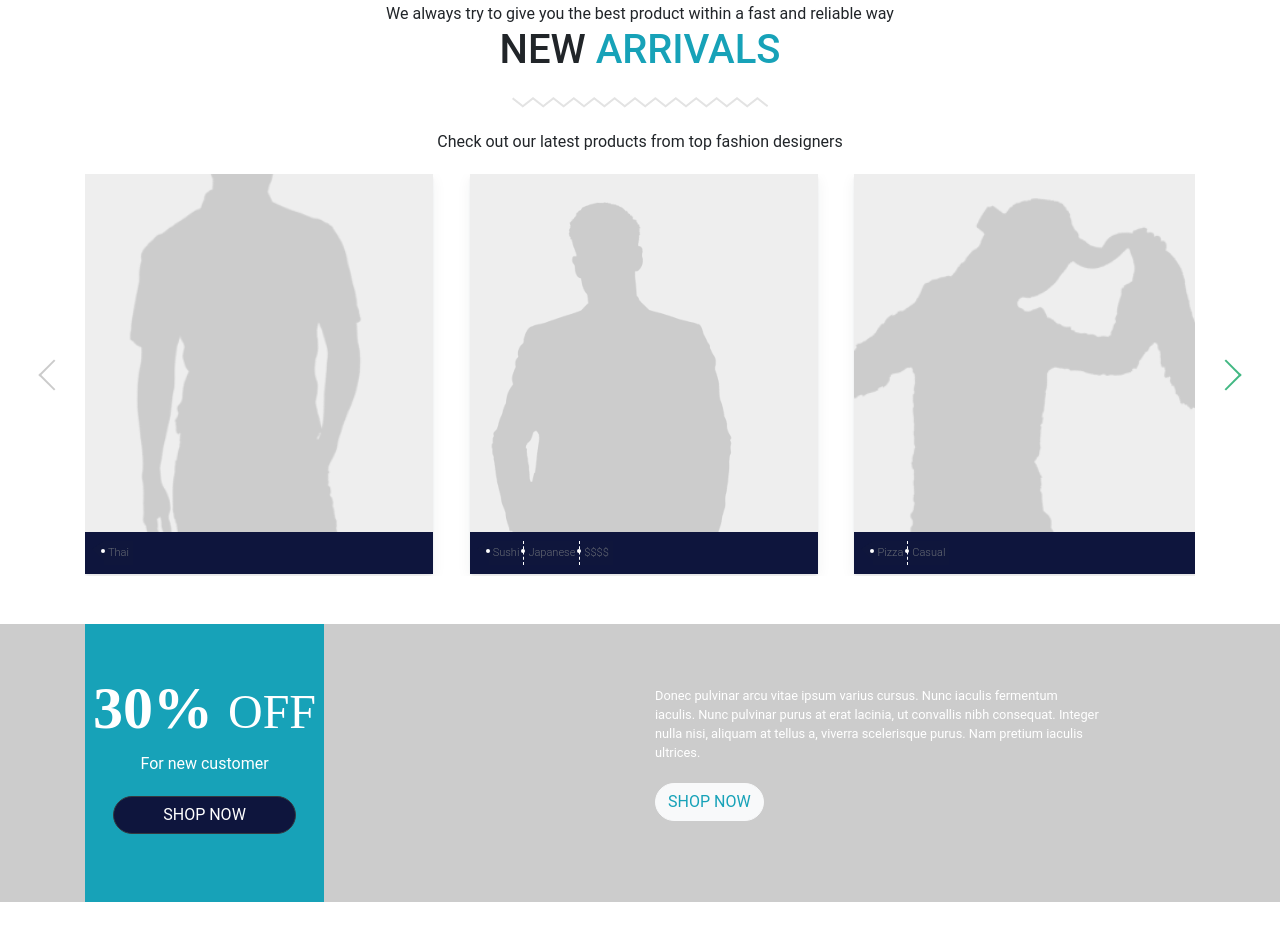
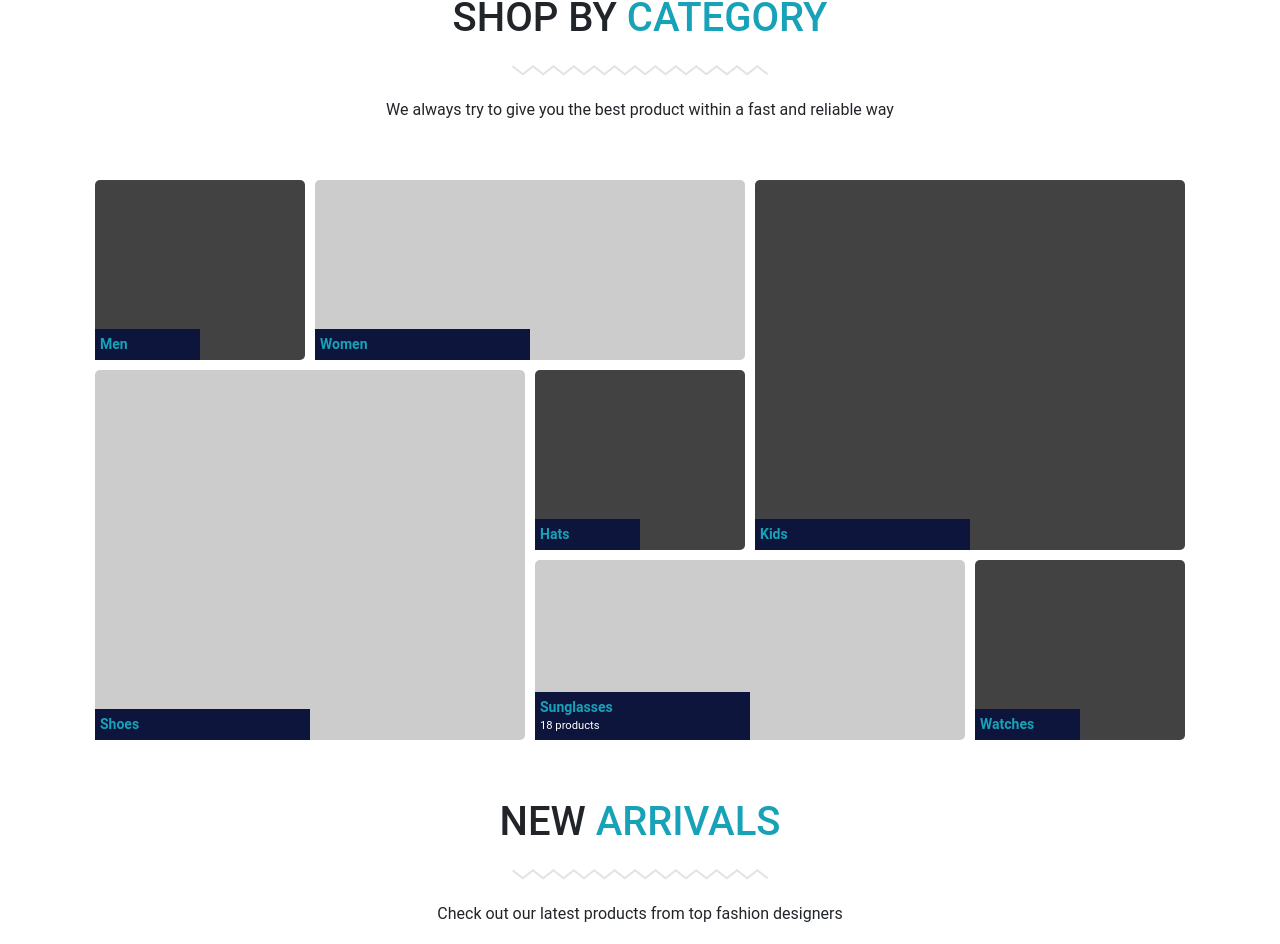
Before and after one commit to Joacim10/Bootstrap2, a Vue app: page / in a window 1280 px wide. Shown: the part 866-1810 px from the top of the page. Built offline with nearby package versions, Linux system fonts and the light colour scheme.

Commit message:
12 commit

```diff
--- /dev/null
+++ b/src/components/masonry.vue
@@ -0,0 +1,78 @@
+<template>
+    <div class="grid-layout text-info my-5">
+        <div class="grid-item grid-item-1">
+            <div class="bottom-label">Men</div>
+        </div>
+        <div class="grid-item span-2-1 grid-item-2">
+            <div class="bottom-label">Women</div>
+        </div>
+        <div class="grid-item span-2-2 grid-item-3">
+            <div class="bottom-label">Kids</div>
+        </div>
+        <div class="grid-item span-2-2 grid-item-4">
+            <div class="bottom-label">Shoes</div>
+        </div>
+        <div class="grid-item span-2 grid-item-5">
+            <div class="bottom-label">Hats</div>
+        </div>
+        <div class="grid-item span-2-1 grid-item-6">
+            <div class="bottom-label">Sunglasses
+
+            <div class="text-white small">18 products</div>
+            </div>
+        </div>
+        <div class="grid-item grid-item-7">
+            <div class="bottom-label">Watches</div>
+        </div>
+    </div>
+</template>
+
+<script>
+export default {
+
+}
+</script>
+
+<style scoped>
+
+.bottom-label {
+    position: absolute;
+    left: 0;
+    bottom: 0;
+    z-index: +1;
+    width: 50%;
+    background-color: #0E153D;
+    padding: 5px;
+}
+
+.grid-layout {
+    display: grid;
+    grid-template-columns: repeat(auto-fill, minmax(180px, 1fr));
+    grid-gap: 10px;
+    grid-auto-rows: minmax(180px, auto);
+    grid-auto-flow: dense;
+    padding: 10px;
+}
+
+.grid-item {
+    position: relative;
+    padding: 1rem;
+    font-size: 14px;
+    font-weight: bold;
+    background-color: #CCCCCC;
+    border-radius: 5px;
+    &:nth-child(odd) {
+        background-color: #424242;
+    }
+}
+
+.span-2-2 {
+    grid-column-end: span 2;
+    grid-row-end: span 2;
+}
+
+.span-2-1 {
+    grid-column-end: span 2;
+    grid-row-end: span 1;
+}
+</style>
--- a/src/views/Home.vue
+++ b/src/views/Home.vue
@@ -24,7 +24,7 @@
       </div>
     </div>
 
-    <FourCards/>
+    <FourCards class="py-5"/>
 
     <div class="container my-4">
       <div class="text-center">
@@ -34,6 +34,10 @@
         </div>
         <span>We always try to give you the best product within a fast and reliable way</span>
       </div>
+
+      <Masonry/>
+
+
       <div class="text-center">
         <h1 class="">NEW <h1 class="text-info d-inline-block"> ARRIVALS </h1></h1>
         <div class="pb-3">
@@ -43,6 +47,7 @@
       </div>
       <ThreeItems/>
     </div>
+
 
 
 
@@ -120,12 +125,14 @@
 <script>
 import FourCards from '@/components/fourcards.vue'
 import ThreeItems from '@/components/carousels/threeitems.vue'
+import Masonry from '@/components/masonry.vue'
 
 export default {
   name: 'Home',
   components: {
     FourCards,
-    ThreeItems
+    ThreeItems,
+    Masonry
   }
 }
 </script>
```
